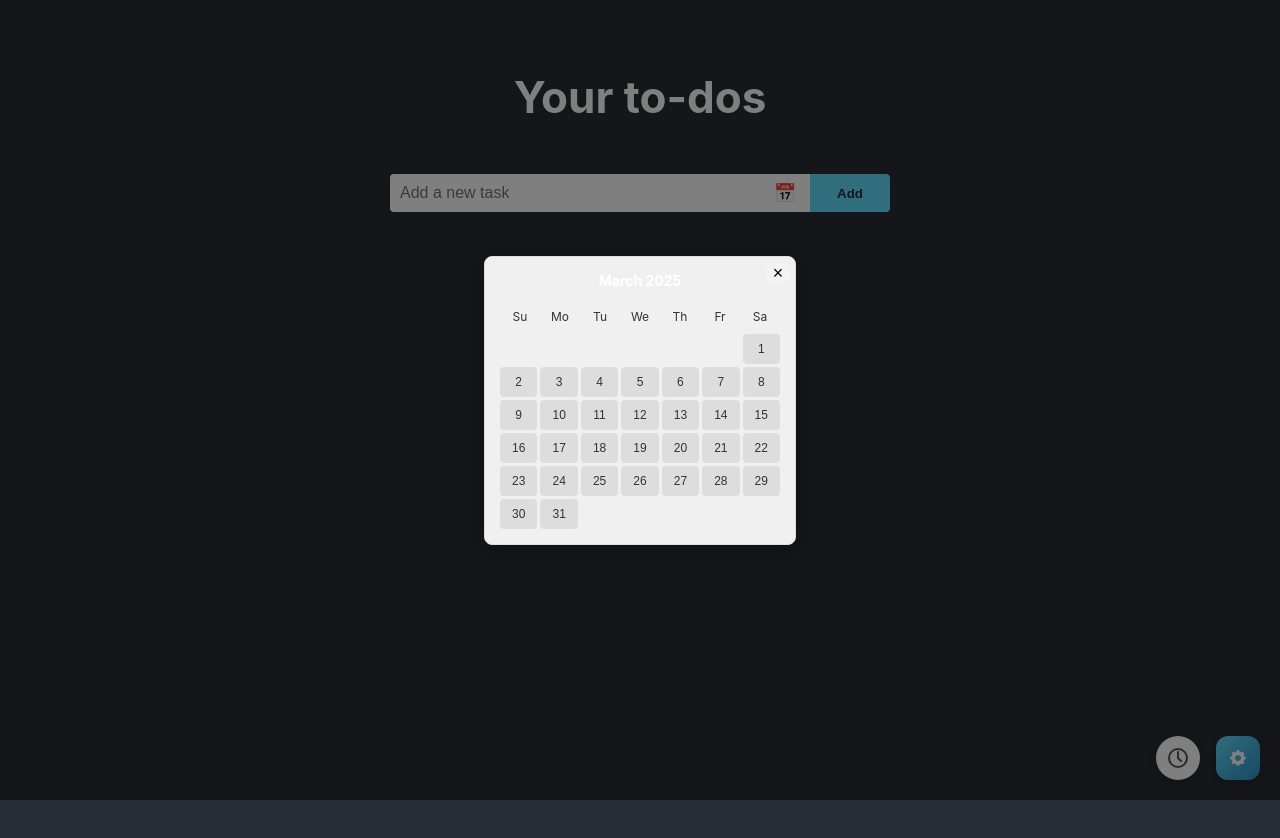
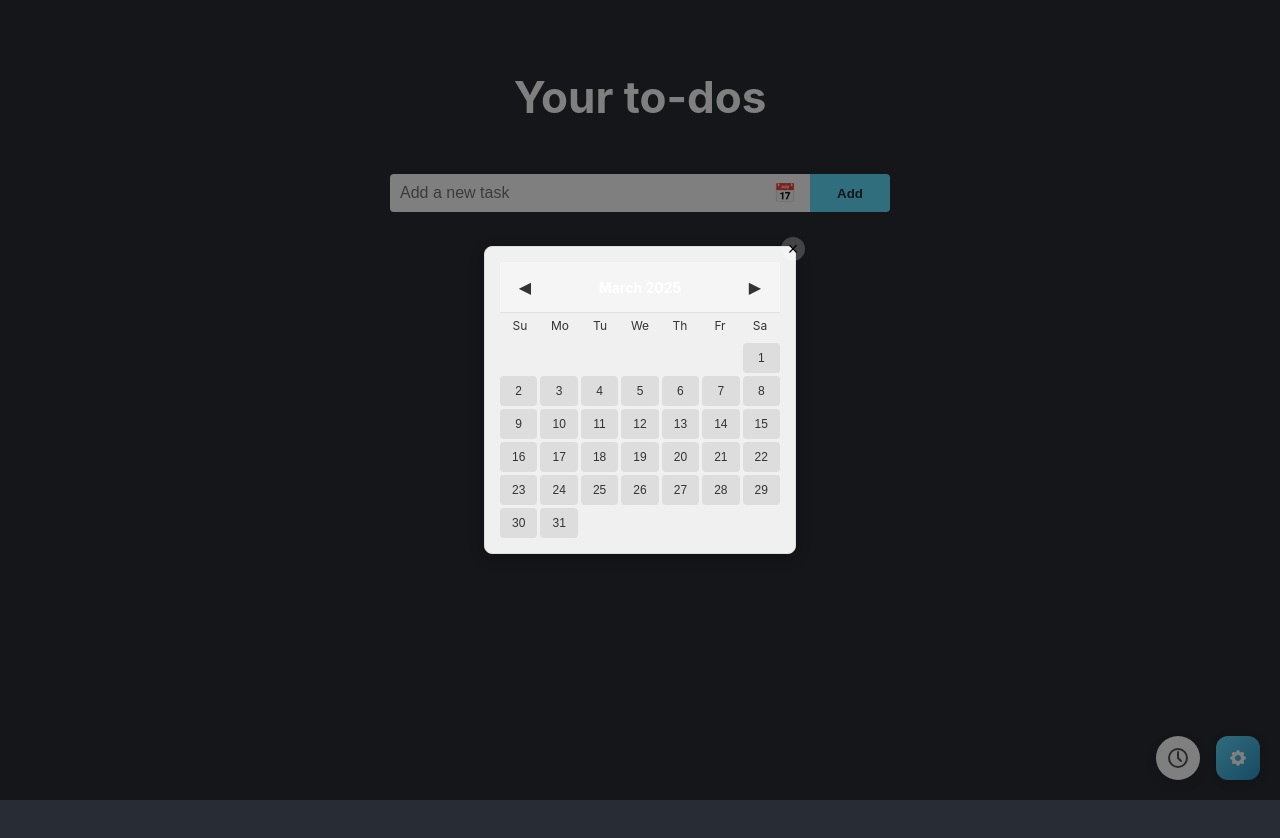
Before and after one commit to vinke29/todo, a React (Create React App) app: page / in a window 1280 px wide. Both pictures are taken after a click on the button "Select due date for new task". Shown: the top 838 px of the page. Built offline with nearby package versions, Linux system fonts and the light colour scheme.

Commit message:
Add month navigation arrows to date pickers

```diff
--- a/src/App.css
+++ b/src/App.css
@@ -609,9 +609,33 @@ button:disabled {
   display: flex;
   justify-content: space-between;
   align-items: center;
-  margin-bottom: 15px;
-  position: relative;
-  padding: 0 5px;
+  padding: 10px;
+  background-color: #f5f5f5;
+  border-bottom: 1px solid #e0e0e0;
+}
+
+.calendar-nav-btn {
+  background-color: transparent;
+  border: none;
+  cursor: pointer;
+  font-size: 16px;
+  color: #333;
+  width: 30px;
+  height: 30px;
+  display: flex;
+  align-items: center;
+  justify-content: center;
+  border-radius: 50%;
+  padding: 0;
+  transition: background-color 0.2s;
+}
+
+.calendar-nav-btn:hover {
+  background-color: rgba(0, 0, 0, 0.1);
+}
+
+.calendar-nav-btn:active {
+  background-color: rgba(0, 0, 0, 0.2);
 }
 
 .month-title {
--- a/src/App.tsx
+++ b/src/App.tsx
@@ -138,6 +138,11 @@ function App() {
   const [isNewTaskCalendarOpen, setIsNewTaskCalendarOpen] = useState(false);
   const [newTaskDueDate, setNewTaskDueDate] = useState<Date | null>(null);
 
+  // Add state to track current month/year for each calendar
+  const [calendarCurrentDate, setCalendarCurrentDate] = useState<Date>(new Date());
+  const [newTaskCalendarDate, setNewTaskCalendarDate] = useState<Date>(new Date());
+  const [subtaskCalendarDate, setSubtaskCalendarDate] = useState<Date>(new Date());
+
   // Load theme preference from localStorage on initial render
   useEffect(() => {
     const savedTodos = localStorage.getItem('todos');
@@ -686,21 +691,27 @@ function App() {
   // Toggle calendar visibility for a task
   const toggleCalendar = (e: React.MouseEvent, id: number) => {
     e.stopPropagation();
+    // If opening calendar for the first time or a different task, reset to current month
+    if (calendarOpenForId !== id) {
+      setCalendarCurrentDate(new Date());
+    }
     setCalendarOpenForId(calendarOpenForId === id ? null : id);
   };
 
   // Toggle calendar visibility for new task with debouncing
   const toggleNewTaskCalendar = (e: React.MouseEvent) => {
-    e.preventDefault();
     e.stopPropagation();
 
-    // Prevent double-clicks by debouncing
+    // Prevent double-clicks
     if (isCalendarClickPendingRef.current) return;
 
     isCalendarClickPendingRef.current = true;
     console.log('Calendar icon clicked'); // Debug log
 
     // Toggle the calendar visibility
+    if (!isNewTaskCalendarOpen) {
+      setNewTaskCalendarDate(new Date()); // Reset to current month when opening
+    }
     setIsNewTaskCalendarOpen(!isNewTaskCalendarOpen);
 
     // Close any task calendars if open
@@ -708,7 +719,6 @@ function App() {
       setCalendarOpenForId(null);
     }
 
-    // Reset the debounce flag after 300ms
     if (calendarClickTimeoutRef.current) {
       clearTimeout(calendarClickTimeoutRef.current);
     }
@@ -1025,16 +1035,17 @@ function App() {
     });
   };
 
-  // Toggle calendar for subtask
+  // Toggle subtask calendar
   const toggleSubtaskCalendar = (e: React.MouseEvent, todoId: number, subtaskId: number) => {
     e.stopPropagation();
 
     // Close if the same subtask calendar is already open
     if (calendarOpenForSubtask &&
-        calendarOpenForSubtask.todoId === todoId &&
-        calendarOpenForSubtask.subtaskId === subtaskId) {
+       calendarOpenForSubtask.todoId === todoId &&
+       calendarOpenForSubtask.subtaskId === subtaskId) {
       setCalendarOpenForSubtask(null);
     } else {
+      setSubtaskCalendarDate(new Date()); // Reset to current month when opening a different subtask calendar
       setCalendarOpenForSubtask({ todoId, subtaskId });
     }
 
@@ -1042,8 +1053,30 @@ function App() {
     if (calendarOpenForId !== null) {
       setCalendarOpenForId(null);
     }
+
     if (isNewTaskCalendarOpen) {
       setIsNewTaskCalendarOpen(false);
+    }
+  };
+
+  // Add functions to navigate between months
+  const navigateMonth = (date: Date, direction: 'prev' | 'next'): Date => {
+    const newDate = new Date(date);
+    if (direction === 'prev') {
+      newDate.setMonth(newDate.getMonth() - 1);
+    } else {
+      newDate.setMonth(newDate.getMonth() + 1);
+    }
+    return newDate;
+  };
+
+  const handleCalendarNavigation = (direction: 'prev' | 'next', type: 'task' | 'newTask' | 'subtask') => {
+    if (type === 'task') {
+      setCalendarCurrentDate(navigateMonth(calendarCurrentDate, direction));
+    } else if (type === 'newTask') {
+      setNewTaskCalendarDate(navigateMonth(newTaskCalendarDate, direction));
+    } else {
+      setSubtaskCalendarDate(navigateMonth(subtaskCalendarDate, direction));
     }
   };
 
@@ -1661,9 +1694,29 @@ function App() {
             >
               <div className="calendar-popup">
                 <div className="calendar-header">
+                  <button
+                    onClick={(e) => {
+                      e.stopPropagation();
+                      handleCalendarNavigation('prev', 'task');
+                    }}
+                    className="calendar-nav-btn prev-month"
+                    aria-label="Previous month"
+                  >
+                    ◀
+                  </button>
                   <div className="month-title">
-                    {new Date().toLocaleDateString('en-US', { month: 'long', year: 'numeric' })}
+                    {calendarCurrentDate.toLocaleDateString('en-US', { month: 'long', year: 'numeric' })}
                   </div>
+                  <button
+                    onClick={(e) => {
+                      e.stopPropagation();
+                      handleCalendarNavigation('next', 'task');
+                    }}
+                    className="calendar-nav-btn next-month"
+                    aria-label="Next month"
+                  >
+                    ▶
+                  </button>
                   <button
                     onClick={(e) => {
                       e.stopPropagation();
@@ -1684,9 +1737,8 @@ function App() {
 
                   <div className="calendar-days">
                     {(() => {
-                      const today = new Date();
-                      const year = today.getFullYear();
-                      const month = today.getMonth();
+                      const year = calendarCurrentDate.getFullYear();
+                      const month = calendarCurrentDate.getMonth();
 
                       // Get first day of month and total days
                       const firstDayOfMonth = new Date(year, month, 1).getDay();
@@ -1742,9 +1794,29 @@ function App() {
           >
             <div className="calendar-popup">
               <div className="calendar-header">
+                <button
+                  onClick={(e) => {
+                    e.stopPropagation();
+                    handleCalendarNavigation('prev', 'newTask');
+                  }}
+                  className="calendar-nav-btn prev-month"
+                  aria-label="Previous month"
+                >
+                  ◀
+                </button>
                 <div className="month-title">
-                  {new Date().toLocaleDateString('en-US', { month: 'long', year: 'numeric' })}
+                  {newTaskCalendarDate.toLocaleDateString('en-US', { month: 'long', year: 'numeric' })}
                 </div>
+                <button
+                  onClick={(e) => {
+                    e.stopPropagation();
+                    handleCalendarNavigation('next', 'newTask');
+                  }}
+                  className="calendar-nav-btn next-month"
+                  aria-label="Next month"
+                >
+                  ▶
+                </button>
                 <button
                   onClick={(e) => {
                     e.stopPropagation();
@@ -1765,9 +1837,8 @@ function App() {
 
                 <div className="calendar-days">
                   {(() => {
-                    const today = new Date();
-                    const year = today.getFullYear();
-                    const month = today.getMonth();
+                    const year = newTaskCalendarDate.getFullYear();
+                    const month = newTaskCalendarDate.getMonth();
 
                     // Get first day of month and total days
                     const firstDayOfMonth = new Date(year, month, 1).getDay();
@@ -1832,9 +1903,31 @@ function App() {
                 >
                   <div className="calendar-popup">
                     <div className="calendar-header">
+                      <button
+                        onClick={(e) => {
+                          e.stopPropagation();
+                          handleCalendarNavigation('prev', 'subtask');
+                        }}
+                        className="calendar-nav-btn prev-month"
+                        aria-label="Previous month"
+                        type="button"
+                      >
+                        ◀
+                      </button>
                       <div className="month-title">
-                        {new Date().toLocaleDateString('en-US', { month: 'long', year: 'numeric' })}
+                        {subtaskCalendarDate.toLocaleDateString('en-US', { month: 'long', year: 'numeric' })}
                       </div>
+                      <button
+                        onClick={(e) => {
+                          e.stopPropagation();
+                          handleCalendarNavigation('next', 'subtask');
+                        }}
+                        className="calendar-nav-btn next-month"
+                        aria-label="Next month"
+                        type="button"
+                      >
+                        ▶
+                      </button>
                       <button
                         onClick={(e) => {
                           e.stopPropagation();
@@ -1856,9 +1949,8 @@ function App() {
 
                       <div className="calendar-days">
                         {(() => {
-                          const today = new Date();
-                          const year = today.getFullYear();
-                          const month = today.getMonth();
+                          const year = subtaskCalendarDate.getFullYear();
+                          const month = subtaskCalendarDate.getMonth();
 
                           // Get first day of month and total days
                           const firstDayOfMonth = new Date(year, month, 1).getDay();
```
